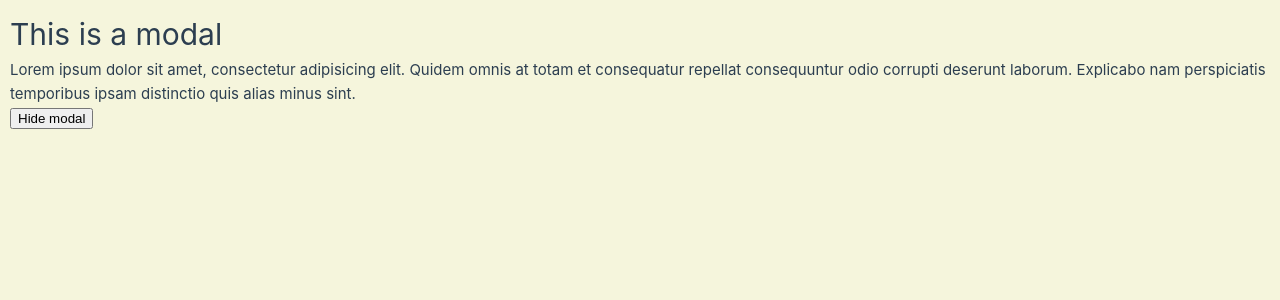
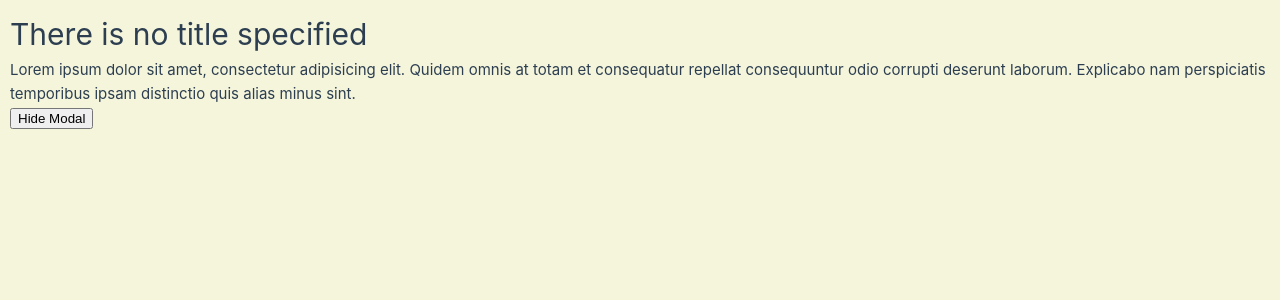
Before and after one commit to erwinmacaraig/learning-vue-composition, a Vue app: page /modals in a window 1280 px wide. Both pictures are taken after a click on the button "Show Modal". Shown: the top 300 px of the page. Built offline with nearby package versions, Linux system fonts and the light colour scheme.

Commit message:
modelValue and update:modelValue

```diff
--- /dev/null
+++ b/src/components/Modal.vue
@@ -0,0 +1,55 @@
+<template>
+    <teleport to=".modals-container">
+            <div
+            v-if="modelValue"
+            class="modal"
+            >
+                <!-- <h1><slot name="title"></slot></h1> -->
+                <h1>{{title}}</h1>
+                <slot></slot>
+                <!-- <button @click="$emit('hideModal')">Hide modal</button> -->
+                <button @click="handleButtonClick">Hide Modal</button>
+            </div>
+        </teleport>
+</template>
+
+<script setup>
+import { useSlots } from 'vue'
+const slots = useSlots()
+// console.log(slots.title())
+const props = defineProps({
+    firstName: {
+        type: String,
+        default: 'Default value'
+    },
+    modelValue: {
+        type: Boolean,
+        default: false
+    },
+    title: {
+        type: String,
+        default: 'There is no title specified'
+    }
+})
+
+const emit = defineEmits(['hideModal', 'update:modelValue'])
+
+const handleButtonClick = () => {
+    console.log('handle button click')
+    // emit('hideModal')
+    emit('update:modelValue', false)
+}
+</script>
+
+<style scoped>
+.modal {
+        background: beige;
+        padding: 10px;
+        position: absolute;
+        left: 0;
+        top: 0;
+        width: 100%;
+        height: 100%;
+        z-index: 1;
+    }
+</style>
--- a/src/views/ModalsView.vue
+++ b/src/views/ModalsView.vue
@@ -1,36 +1,23 @@
 <template>
     <div class="modals">
         <h1>Modals</h1>
+
         <button @click="showModal=true">Show Modal</button>
-        <teleport to=".modals-container">
-            <div
-            v-if="showModal"
-            class="modal"
-            >
-                <h1>This is a modal</h1>
-                <p>Lorem ipsum dolor sit amet, consectetur adipisicing elit. Quidem omnis at totam et consequatur repellat consequuntur odio corrupti deserunt laborum. Explicabo nam perspiciatis temporibus ipsam distinctio quis alias minus sint.</p>
-                <button @click="showModal = false">Hide modal</button>
-            </div>
-        </teleport>
+        <Modal v-if="showModal" @hideModal="showModal = false" v-model="showModal">
+            <!-- <template v-slot:title>My New Title</template>  -->
+            <p>Lorem ipsum dolor sit amet, consectetur adipisicing elit. Quidem omnis at totam et consequatur repellat consequuntur odio corrupti deserunt laborum. Explicabo nam perspiciatis temporibus ipsam distinctio quis alias minus sint.</p>
+        </Modal>
 
     </div>
 </template>
 
 <script setup>
+    import Modal from '@/components/Modal.vue'
     import {ref} from 'vue';
     const showModal = ref(false);
 </script>
 
 <style scoped>
-    .modal {
-        background: beige;
-        padding: 10px;
-        position: absolute;
-        left: 0;
-        top: 0;
-        width: 100%;
-        height: 100%;
-        z-index: 1;
-    }
+
 
 </style>
```
Also changed, not shown: src/router/index.js (+9 -4 lines).
